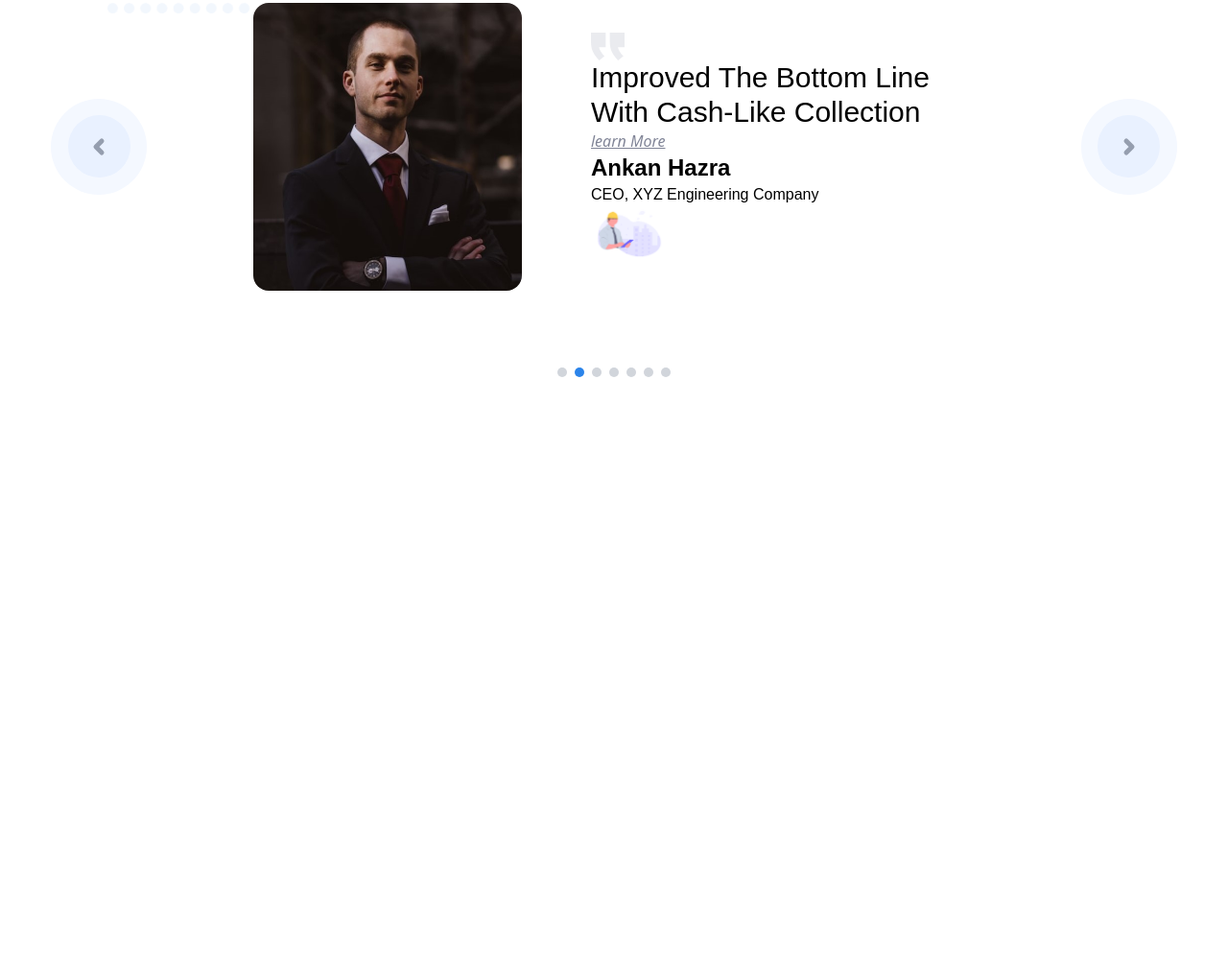
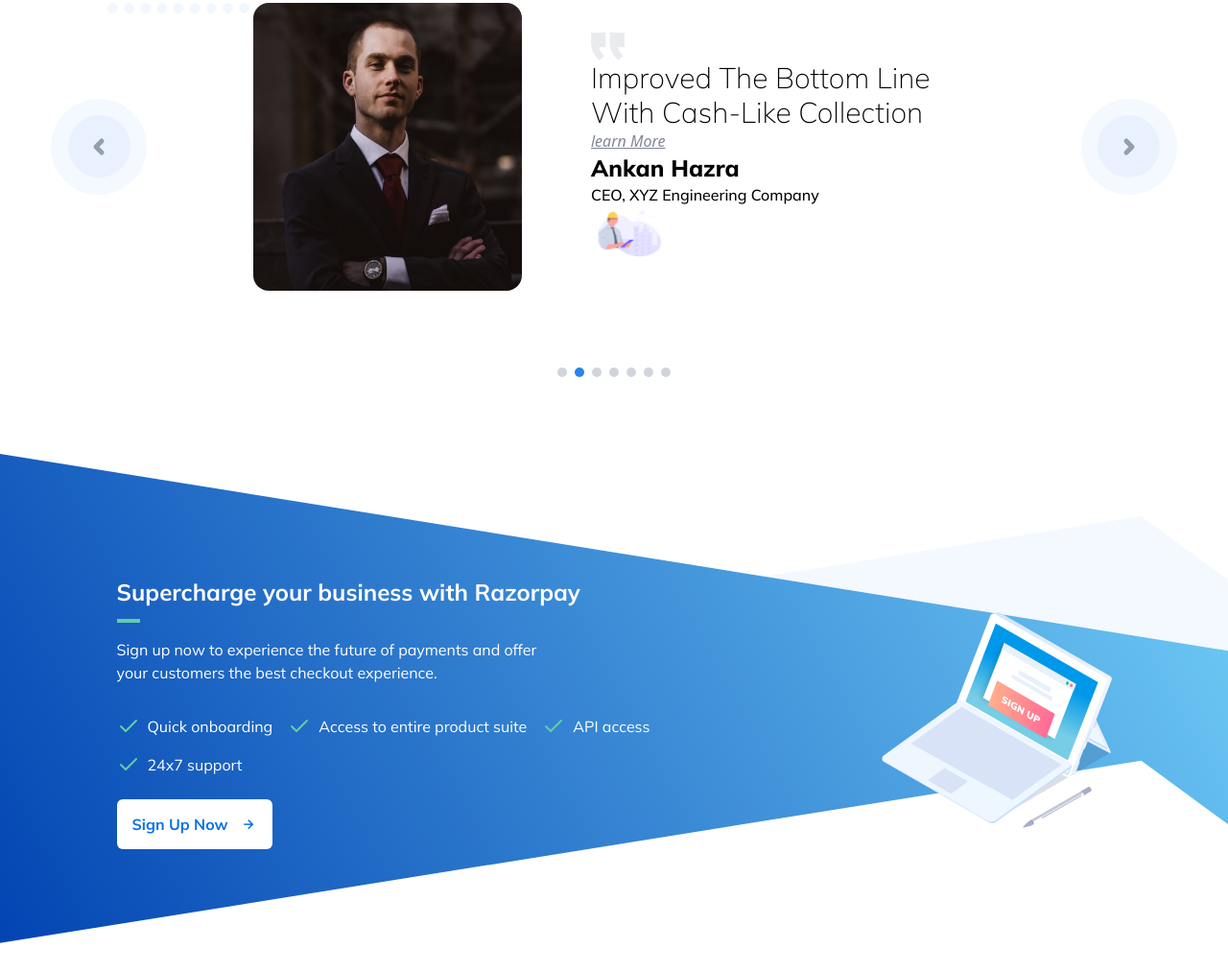
Before and after one commit to AnkanHazra17/RazorPay-Clone, a website built with Vite: page index.html in a window 1280 px wide. Shown: the part 6110-7123 px from the top of the page at 96% size. Before the commit the page ends 6583 px from the top, so only its background shows below. Built offline with nearby package versions, Linux system fonts and the light colour scheme.

Commit message:
CTA complete

```diff
--- a/index.html
+++ b/index.html
@@ -9,7 +9,24 @@
     <link href='https://unpkg.com/boxicons@2.1.4/css/boxicons.min.css' rel='stylesheet'>
     <script src="https://unpkg.com/feather-icons"></script>
 
+    <!-- google font -->
+    <link rel="preconnect" href="https://fonts.googleapis.com" />
+    <link rel="preconnect" href="https://fonts.gstatic.com" crossorigin />
+    <link
+      href="https://fonts.googleapis.com/css2?family=Mulish:wght@200;300;400;500;600;700;800;900&display=swap"
+      rel="stylesheet"
+    />
+
     <style>
+
+        .feature{
+            background-size: 100% 100%;
+        }
+
+        .ctaSection{
+            background-size: 100% 100%;
+        }
+
         .companyList {
             animation: scrollCompany 7s infinite linear;
         }
@@ -213,7 +230,7 @@
 
                         <div class="flex items-center gap-[2rem]">
                             <button class="flex items-center justify-center gap-2 bg-lightBlue text-white rounded-lg font-mullish font-bold hover:bg-lightBlue500
-                        transition-all duration-200 py-4 px-6">Sign Up Now <i
+                            transition-all duration-200 py-4 px-6">Sign Up Now <i
                                     class='bx bx-right-arrow-alt'></i></button>
 
                             <a href="#"
@@ -748,7 +765,7 @@
 
         <!-- core feature section  -->
         <section
-            class="w-full bg-[url(/images/core-features-SectionBG.svg)] bg-no-repeat bg-cover mt-14 relative pt-[15rem] pb-[12rem]">
+            class="w-full bg-[url(/images/core-features-SectionBG.svg)] bg-no-repeat bg-cover mt-14 relative pt-[15rem] pb-[12rem] feature">
             <div class="relative w-11/12 max-w-[1080px] pt-4 mx-auto">
                 <h2 class="font-mullish font-bold text-2xl text-white text-center">Features</h2>
                 <div class="w-6 h-1 bg-greenLight mx-auto"></div>
@@ -856,7 +873,7 @@
             </div>
         </section>
 
-        <!-- ecperience section  -->
+        <!-- Testimonial section  -->
         <section class="relative">
             <div class="w-11/12 max-w-[1300px] mx-auto py-20">
                 <h2 class="font-mullish text-center font-bold text-2xl text-deepBlueHead">An Experience</h2>
@@ -917,6 +934,46 @@
 
             </div>
         </section>
+
+        <!-- supercharge Razorpay  -->
+        <section class="w-full bg-[url(/images/CTABg.svg)] h-full bg-no-repeat relative ctaSection py-[8rem]">
+            <div class="w-11/12 max-w-[1037px] flex items-center justify-between mx-auto">
+                <!-- left part -->
+                <div class="max-w-[556px]">
+                    <h3 class="font-mullish text-white font-bold text-2xl">Supercharge your business with Razorpay</h3>
+
+                    <div class="h-1 w-6 bg-greenLight mt-3 mb-4"></div>
+
+                    <p class="font-mullish text-white">
+                        Sign up now to experience the future of payments and offer <br> your customers the best checkout experience.
+                    </p>
+
+                    <ul class="mt-8 flex gap-4 flex-wrap">
+                        <li class="font-mullish flex items-center gap-2 text-white">
+                            <i data-feather="check" class="text-greenLight"></i>
+                            <span>Quick onboarding</span>
+                        </li>
+                        <li class="font-mullish flex items-center gap-2 text-white">
+                            <i data-feather="check" class="text-greenLight"></i>
+                            <span>Access to entire product suite</span>
+                        </li>
+                        <li class="font-mullish flex items-center gap-2 text-white">
+                            <i data-feather="check" class="text-greenLight"></i>
+                            <span>API access</span>
+                        </li>
+                        <li class="font-mullish flex items-center gap-2 text-white">
+                            <i data-feather="check" class="text-greenLight"></i>
+                            <span>24x7 support</span>
+                        </li>
+                    </ul>
+
+                    <button class="flex items-center bg-white gap-3 py-3 px-4 text-lightBlue500 hover:text-lightBlue300 rounded-md font-mullish text-base font-bold mt-6">Sign Up Now <i class='bx bx-right-arrow-alt text-lg'></i></button>
+                </div>
+
+                <!-- right part -->
+                <img src="/images/ctaImg.svg" alt="" width="240px" height="282px" class="mt-4">
+            </div>
+        </section>
     </div>
 
     <script>
```
